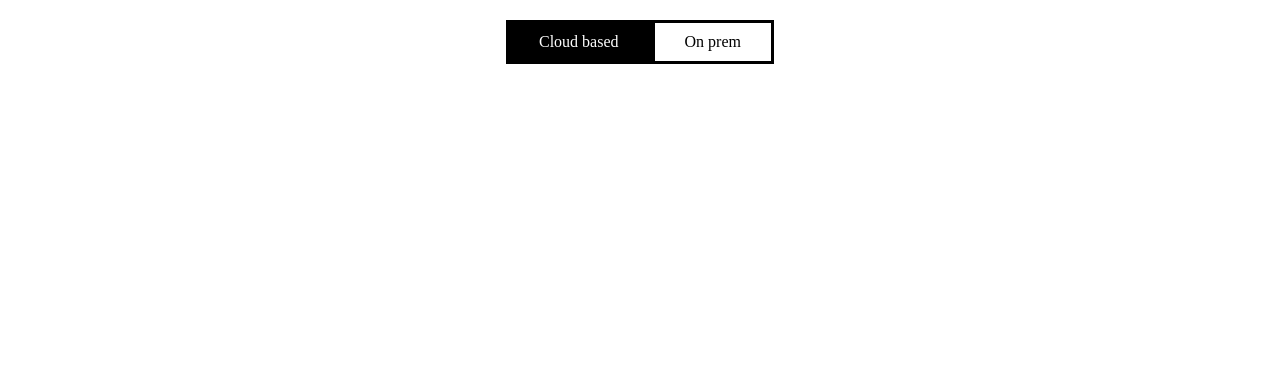
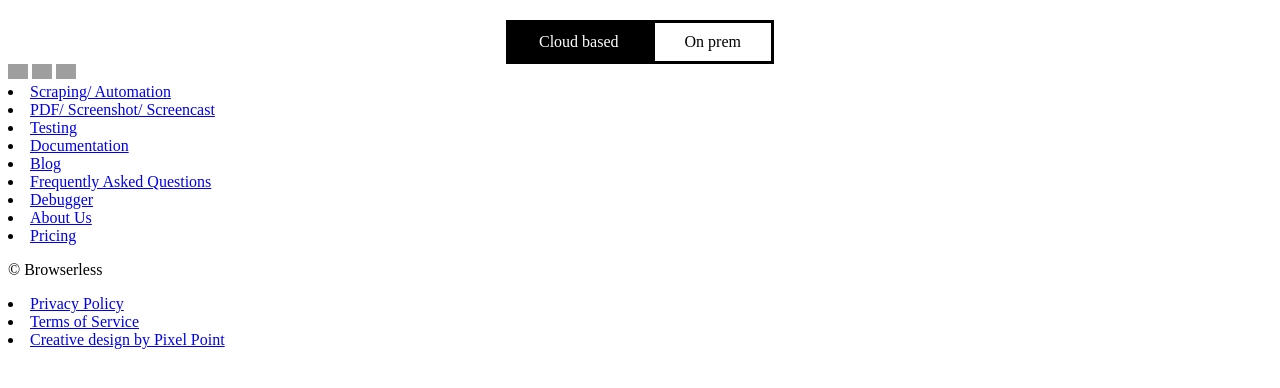
Before and after one commit to HujjatGh/browserless, a plain HTML site: page index.html in a window 1280 px wide. Shown: the part 222-610 px from the top of the page. Drawn offline with Linux system fonts and the light colour scheme; grey boxes are pictures that could not be loaded.

Commit message:
Basic code for the last part

```diff
--- a/index.html
+++ b/index.html
@@ -1,16 +1,21 @@
 <!DOCTYPE html>
 <html lang="en">
   <head>
-    <meta charset="UTF-8">
-    <meta http-equiv="X-UA-Compatible" content="IE=edge">
-    <meta name="viewport" content="width=device-width, initial-scale=1.0">
-    <link rel="stylesheet" href="style.css">
+    <meta charset="UTF-8" />
+    <meta http-equiv="X-UA-Compatible" content="IE=edge" />
+    <meta name="viewport" content="width=device-width, initial-scale=1.0" />
+    <link rel="stylesheet" href="style.css" />
     <title>Browserless</title>
   </head>
   <body>
     <header>
       <div>
-            <img id="logo" src="https://browserless.js.org/static/logo-banner.png" alt="browserless" width="200">
+        <img
+          id="logo"
+          src="https://browserless.js.org/static/logo-banner.png"
+          alt="browserless"
+          width="200"
+        />
       </div>
       <nav>
         <li><a href="#">Use Cases</a></li>
@@ -21,13 +26,47 @@
         <li><a href="#">Sign Up</a></li>
       </nav>
       <div class="account">
-            <a  href="#">Account</a>
+        <a href="#">Account</a>
       </div>
     </header>
     <h1><strong>Choose a hosted plan</strong></h1>
     <div class="cloudbased">
       <a id="cloudbasedid" href="#">Cloud based</a>
-        <a id="onprem"href="#">On prem</a>
+      <a id="onprem" href="#">On prem</a>
     </div>
+
+    <div class="social-media">
+      <img
+        src="https://w7.pngwing.com/pngs/670/396/png-transparent-computer-icons-github-icon-design-logo-github-cat-like-mammal-carnivoran-logo.png"
+        alt="Github" width="20px"
+      />
+      <img src="https://encrypted-tbn0.gstatic.com/images?q=tbn:ANd9GcSziH7zLAsEq9VaOXhDz4rP-oMYgPWRpIosOg&usqp=CAU" alt="Twitter" width="20px"/>
+      <img src="https://cdn-icons-png.flaticon.com/512/5968/5968974.png" alt="Slack" width="20px"/>
+    </div>
+
+    <div class="scraping">
+      <li><a href="#">Scraping/ Automation</a></li>
+      <li><a href="#">PDF/ Screenshot/ Screencast</a></li>
+      <li><a href="#">Testing</a></li>
+    </div>
+
+    <div class="Documentation">
+      <li><a href="#">Documentation</a></li>
+      <li><a href="#">Blog</a></li>
+      <li><a href="#">Frequently Asked Questions</a></li>
+      <li><a href="#">Debugger</a></li>
+    </div>
+
+    <div class="about-us">
+      <li><a href="#">About Us</a></li>
+      <li><a href="#">Pricing</a></li>
+    </div>
+
+    <footer>
+      <p>&copy; Browserless</p>
+      <li><a href="#">Privacy Policy</a></li>
+      <li><a href="#">Terms of Service</a></li>
+      <li><a href="#">Creative design by Pixel Point</a></li>
+    </footer>
   </body>
 </html>
```
Lines whose indentation alone changed are shown as unchanged.
